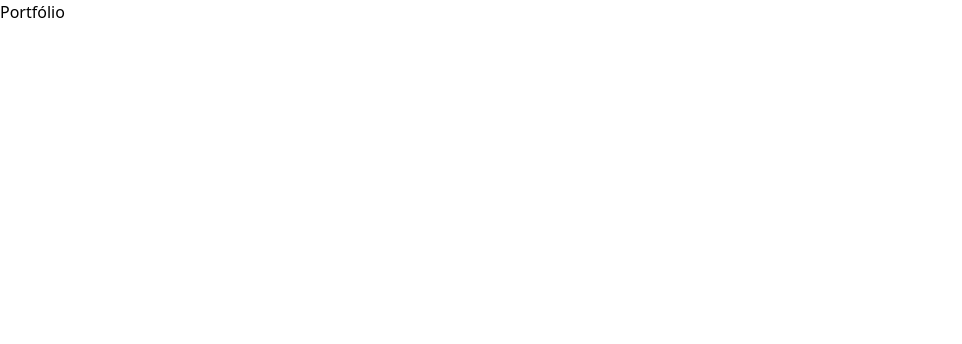
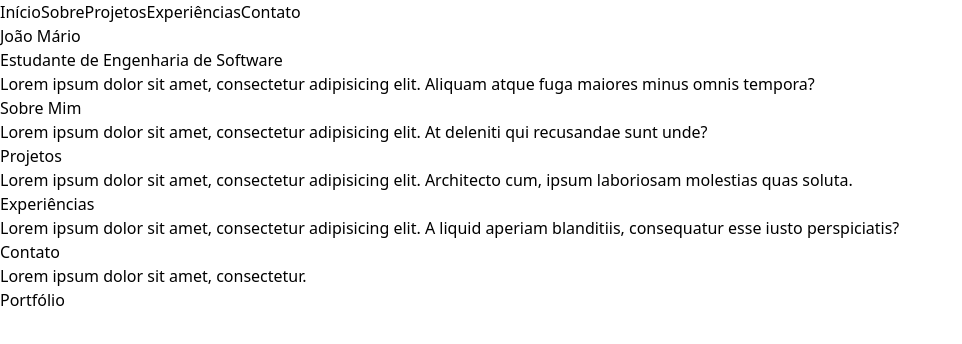
Before and after one commit to joaom-abreu/Portfolio, a Next.js app in the folder portfolio/: page / in a window 1280 px wide. Shown: the top 344 px of the page, without its empty margins (0-962 px from the left). Built offline with nearby package versions, Linux system fonts and the light colour scheme.

Commit message:
Estrutura da pagina inicial

```diff
--- a/portfolio/src/app/page.js
+++ b/portfolio/src/app/page.js
@@ -1,7 +1,64 @@
 export default function Home() {
-  return (
-      <main>
-        <h1>Portfólio</h1>
-      </main>
-  );
+    return (
+        <>
+            <header>
+                <nav aria-label="Navegação principal">
+                    <a href="#inicio">Início</a>
+                    <a href="#sobre">Sobre</a>
+                    <a href="#projetos">Projetos</a>
+                    <a href="#experiencias">Experiências</a>
+                    <a href="#contato">Contato</a>
+                </nav>
+            </header>
+
+            <main>
+                <section id="inicio">
+                    <h1>João Mário</h1>
+
+                    <p>Estudante de Engenharia de Software</p>
+
+                    <p>
+                        Lorem ipsum dolor sit amet, consectetur adipisicing elit. Aliquam atque fuga maiores minus omnis tempora?
+                    </p>
+                </section>
+
+                <section id="sobre">
+                    <h2>Sobre Mim</h2>
+
+                    <p>
+                        Lorem ipsum dolor sit amet, consectetur adipisicing elit. At deleniti qui recusandae sunt unde?
+                    </p>
+                </section>
+
+                <section id="projetos">
+                    <h2>Projetos</h2>
+
+                    <p>
+                        Lorem ipsum dolor sit amet, consectetur adipisicing elit. Architecto cum, ipsum laboriosam molestias quas soluta.
+                    </p>
+                </section>
+
+                <section id="experiencias">
+                    <h2>Experiências</h2>
+
+                    <p>
+                        Lorem ipsum dolor sit amet, consectetur adipisicing elit. A
+                        liquid aperiam blanditiis, consequatur esse iusto perspiciatis?
+                    </p>
+                </section>
+
+                <section id="contato">
+                    <h2>Contato</h2>
+
+                    <p>
+                        Lorem ipsum dolor sit amet, consectetur.
+                    </p>
+                </section>
+            </main>
+
+            <footer>
+                <p>Portfólio</p>
+            </footer>
+        </>
+    );
 }
```
